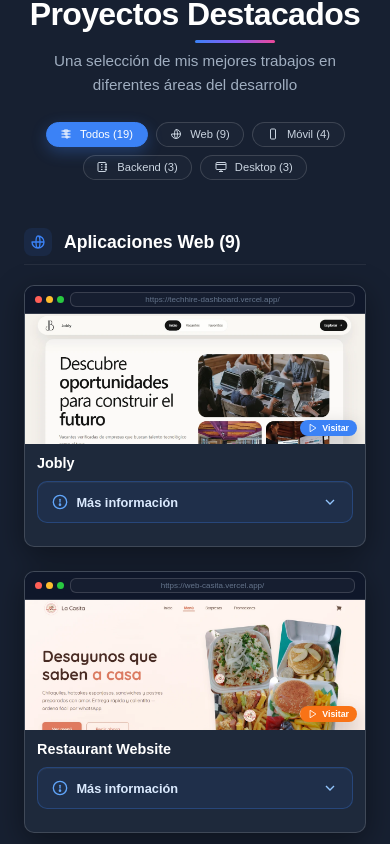
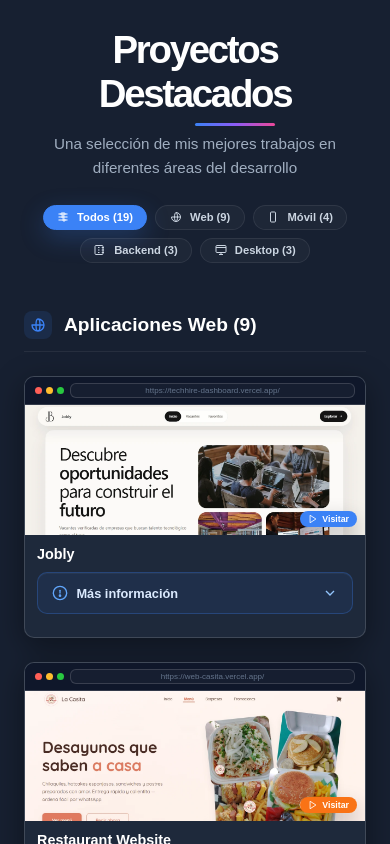
Before and after one commit to Ezequie1Sc/Portafolio, a React (Vite) app: page / in a window 390 px wide. Shown: the part 880-1724 px from the top of the page. Built offline with nearby package versions, Linux system fonts and the light colour scheme.

Commit message:
feat(projects): Rediseño premium

```diff
--- a/src/components/sections/Projects.tsx
+++ b/src/components/sections/Projects.tsx
@@ -76,6 +76,7 @@ const CategoryIcon = memo(({ type }: CategoryIconProps) => (
 
 CategoryIcon.displayName = 'CategoryIcon';
 
+// ===== FUNCIÓN DE RENDERIZADO (YA NO TIENE KEY) =====
 const renderProjectCard = (
   project: Project,
   isExpanded: boolean,
@@ -85,7 +86,6 @@ const renderProjectCard = (
   if (project.type === 'web') {
     return (
       <ProjectCardMac
-        key={project.id}
         project={project}
         isExpanded={isExpanded}
         onExpand={() => onExpand(project.id)}
@@ -95,13 +95,32 @@ const renderProjectCard = (
   }
   return (
     <ProjectCard
-      key={project.id}
       project={project}
       isExpanded={isExpanded}
       onExpand={() => onExpand(project.id)}
       onOpenGallery={onOpenGallery}
     />
   );
+};
+
+// ===== ANIMACIONES STAGGER =====
+const containerVariants = {
+  hidden: {},
+  visible: {
+    transition: {
+      staggerChildren: 0.08,
+    },
+  },
+};
+
+const itemVariants = {
+  hidden: { opacity: 0, y: 34, filter: 'blur(10px)' },
+  visible: {
+    opacity: 1,
+    y: 0,
+    filter: 'blur(0px)',
+    transition: { duration: 0.55, ease: [0.22, 1, 0.36, 1] },
+  },
 };
 
 interface CategorySectionProps {
@@ -126,11 +145,21 @@ const CategorySection = memo(({
       </span>
       {CATEGORY_LABELS[type]} ({projectList.length})
     </h3>
-    <div className="category-grid">
-      {projectList.map((project) =>
-        renderProjectCard(project, expandedCardId === project.id, onExpand, onOpenGallery)
-      )}
-    </div>
+
+    {/* CORRECCIÓN: Pasar initial/animate directamente y usar 'as any' para evitar el error de TS */}
+    <motion.div
+      className="category-grid"
+      initial="hidden"
+      whileInView="visible"
+      viewport={{ once: false, amount: 0.15 }}
+      variants={containerVariants as any}
+    >
+      {projectList.map((project) => (
+        <motion.div key={project.id} variants={itemVariants as any}>
+          {renderProjectCard(project, expandedCardId === project.id, onExpand, onOpenGallery)}
+        </motion.div>
+      ))}
+    </motion.div>
   </div>
 ));
 
--- a/src/styles/Projects.css
+++ b/src/styles/Projects.css
@@ -28,14 +28,13 @@
 }
 
 /* ========================================
-   BASE SECTION (UN PEQUEÑO ESPACIO ARRIBA: 3rem)
+   BASE SECTION (NUEVO ESTILO PREMIUM)
    ======================================== */
 .projects-section {
-  padding: 3rem 0 var(--spacing-4xl);
-  background: var(--bg-projects);
+  padding: 7rem 0;
+  background: #172031;
   position: relative;
-  overflow-x: hidden;
-  overflow-y: visible;
+  overflow: hidden;
 }
 
 .projects-section::before {
@@ -58,12 +57,12 @@
 }
 
 .projects-main-title {
-  font-size: clamp(2rem, 5vw, 2.5rem);
-  font-weight: 700;
+  font-size: clamp(2.4rem, 5vw, 4rem);
+  font-weight: 800;
+  letter-spacing: -0.06em;
   color: var(--text-white);
   margin-bottom: var(--spacing-md);
   position: relative;
-  letter-spacing: -0.02em;
 }
 
 .projects-main-title::after {
@@ -87,12 +86,12 @@
   color: var(--text-gray);
   font-size: clamp(0.95rem, 2vw, 1.1rem);
   margin-bottom: var(--spacing-2xl);
-  max-width: 600px;
+  max-width: 540px;
   line-height: 1.6;
   padding: 0 var(--spacing-md);
 }
 
-/* ===== FILTROS ===== */
+/* ===== FILTROS TIPO PILLS MODERNOS ===== */
 .projects-filter {
   display: flex;
   flex-wrap: wrap;
@@ -107,19 +106,15 @@
   align-items: center;
   justify-content: center;
   gap: var(--spacing-xs);
-  padding: 0.5rem 1.25rem;
+  padding: 0.6rem 1.5rem;
   border-radius: var(--radius-full);
-  background: rgba(255, 255, 255, 0.02);
-  border: 1px solid var(--border-light);
+  background: rgba(255, 255, 255, 0.03);
+  border: 1px solid rgba(255, 255, 255, 0.08);
   color: var(--text-light);
   font-size: 0.85rem;
-  font-weight: 500;
+  font-weight: 600;
   cursor: pointer;
-  transition:
-    background var(--dur-fast) var(--ease),
-    border-color var(--dur-fast) var(--ease),
-    color var(--dur-fast) var(--ease),
-    box-shadow var(--dur-fast) var(--ease);
+  transition: all 0.3s cubic-bezier(0.16, 1, 0.3, 1);
   user-select: none;
 }
 
@@ -129,12 +124,13 @@
   stroke: var(--text-light);
   stroke-width: 2;
   flex-shrink: 0;
-  transition: stroke var(--dur-fast) var(--ease);
+  transition: stroke 0.3s ease;
 }
 
 .filter-btn:hover {
   color: var(--text-white);
   border-color: var(--blue);
+  transform: translateY(-2px);
 }
 
 .filter-btn:hover svg {
@@ -145,7 +141,8 @@
   color: var(--text-white);
   background: var(--blue);
   border-color: var(--blue);
-  box-shadow: 0 5px 15px rgba(59, 130, 246, 0.3);
+  box-shadow: 0 8px 25px rgba(59, 130, 246, 0.25);
+  transform: translateY(-2px);
 }
 
 .filter-btn.active svg {
@@ -156,7 +153,7 @@
 .projects-categories {
   display: flex;
   flex-direction: column;
-  gap: var(--spacing-2xl);
+  gap: var(--spacing-3xl);
 }
 
 .project-category {
@@ -165,14 +162,14 @@
 }
 
 .category-title {
-  font-size: clamp(1.1rem, 3vw, 1.3rem);
-  font-weight: 600;
+  font-size: clamp(1.2rem, 2.5vw, 1.6rem);
+  font-weight: 700;
   color: var(--text-white);
-  margin-bottom: var(--spacing-lg);
+  margin-bottom: var(--spacing-xl);
   display: flex;
   align-items: center;
   gap: var(--spacing-sm);
-  padding-bottom: var(--spacing-xs);
+  padding-bottom: var(--spacing-sm);
   border-bottom: 1px solid var(--border-dim);
 }
 
@@ -180,9 +177,9 @@
   display: inline-flex;
   align-items: center;
   justify-content: center;
-  width: 32px;
-  height: 32px;
-  background: rgba(59, 130, 246, 0.1);
+  width: 36px;
+  height: 36px;
+  background: rgba(59, 130, 246, 0.12);
   border-radius: var(--radius-sm);
   flex-shrink: 0;
 }
@@ -194,14 +191,16 @@
   stroke-width: 2;
 }
 
-/* ===== GRID ===== */
+/* ========================================
+   GRID PREMIUM (2 COLUMNAS, CARDS GRANDES)
+   ======================================== */
 .category-grid {
   display: grid;
-  gap: var(--spacing-xl);
+  grid-template-columns: repeat(2, minmax(0, 1fr));
+  gap: 2rem;
+  align-items: stretch;
   width: 100%;
   min-width: 0;
-  grid-template-columns: repeat(3, minmax(0, 1fr));
-  align-items: start;
 }
 
 .view-container,
@@ -209,9 +208,12 @@
   width: 100%;
   min-width: 0;
   position: relative;
+  will-change: transform, opacity, filter;
 }
 
-/* ===== RESPONSIVE ===== */
+/* ========================================
+   RESPONSIVE
+   ======================================== */
 @media (min-width: 640px) and (max-width: 1023px) {
   .category-grid {
     grid-template-columns: repeat(2, minmax(0, 1fr));
@@ -221,12 +223,13 @@
 @media (max-width: 639px) {
   .category-grid {
     grid-template-columns: minmax(0, 1fr);
+    gap: 1.5rem;
   }
 }
 
 @media (max-width: 768px) {
   .projects-section {
-    padding: 2rem 0 var(--spacing-3xl);
+    padding: 4rem 0;
   }
 
   .filter-btn {
@@ -290,7 +293,6 @@
     transform: none !important;
   }
 
-  /* Asegurar que el título y subtítulo SIEMPRE se vean */
   .projects-main-title,
   .projects-subtitle {
     animation: none !important;
```
